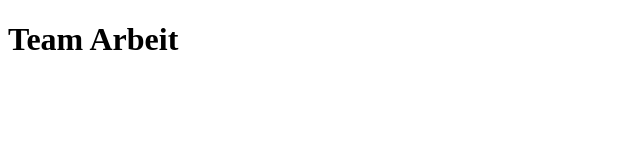
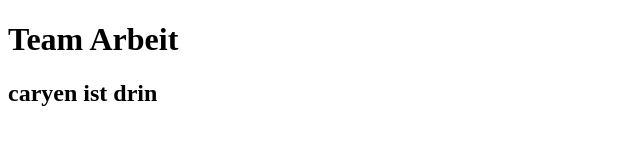
Before and after one commit to albinaJanuzi/test-join, a plain HTML site: page index.html in a window 1280 px wide. Shown: the whole page, without its empty margins (0-640 px from the left). Drawn offline with Linux system fonts and the light colour scheme.

Commit message:
secon commit

```diff
--- a/index.html
+++ b/index.html
@@ -7,5 +7,6 @@
 </head>
 <body>
     <h1>Team Arbeit</h1>
+    <h2>caryen ist drin</h2>
 </body>
 </html>
```
